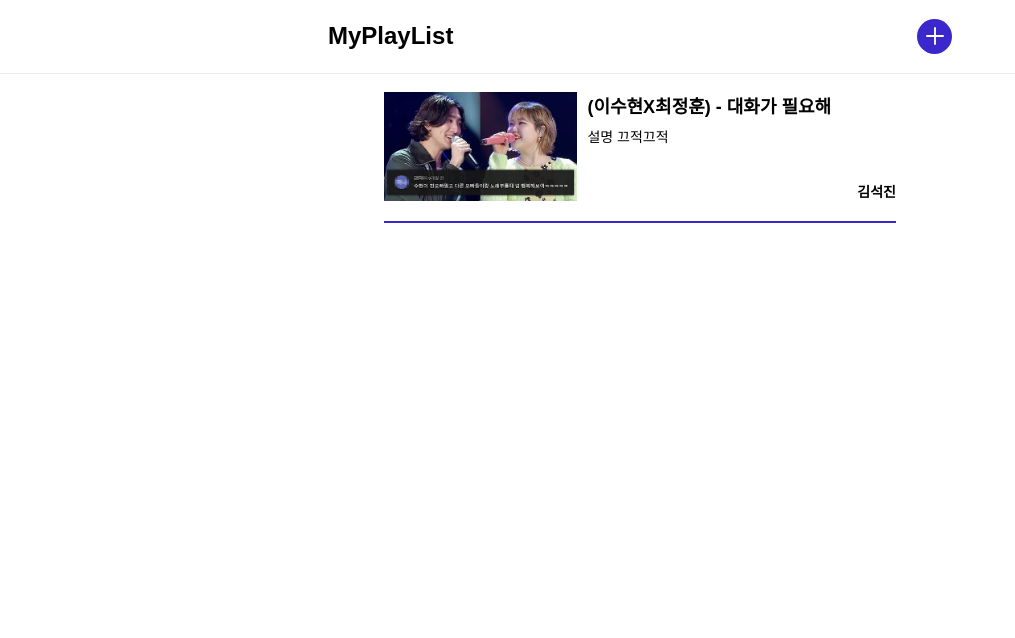
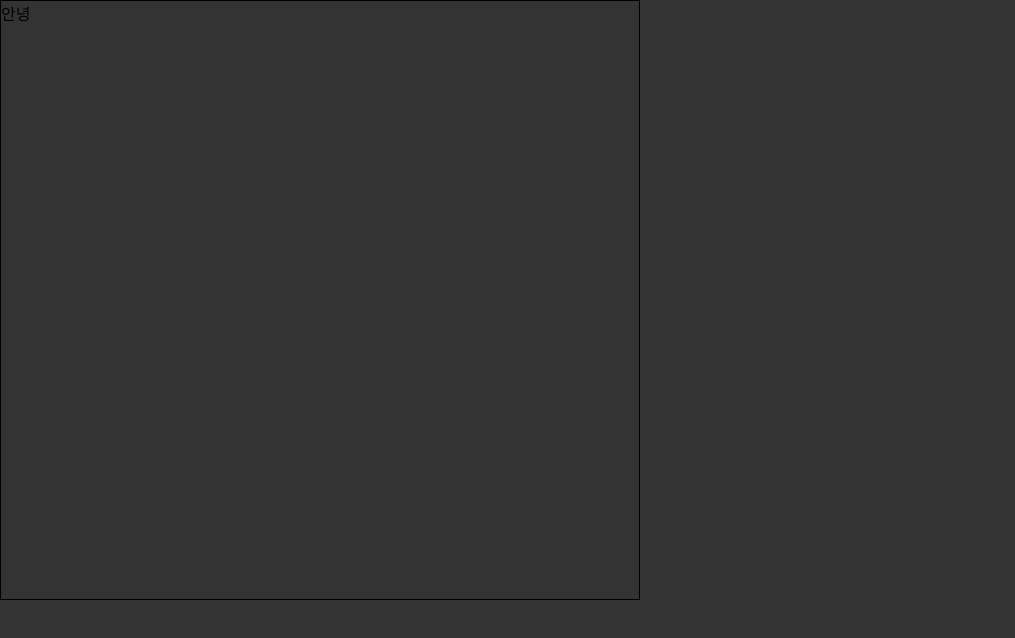
Before and after one commit to SEOKKAMONI/My-PlayList, a React (Create React App) app: page /modal in a window 1280 px wide. Shown: the top 638 px of the page, without its empty margins (0-1015 px from the left). Built offline with nearby package versions, Linux system fonts and the light colour scheme.

Commit message:
ADD :: Modal Link Router 연결

```diff
--- a/src/App.tsx
+++ b/src/App.tsx
@@ -7,6 +7,7 @@ export default function App() {
     <BrowserRouter>
       <Routes>
         <Route path="*" element={<P.Main />} />
+        <Route path="/modal" element={<P.AddPlayList />} />
       </Routes>
     </BrowserRouter>
   );
--- a/src/Components/Button/AddButton/index.tsx
+++ b/src/Components/Button/AddButton/index.tsx
@@ -1,11 +1,14 @@
 import React from 'react';
 import ArrowImg from 'Assets/Svg/Arrow.svg';
+import { Link } from 'react-router-dom';
 import * as S from './style';
 
 export default function AddButton() {
   return (
-    <S.AddButton>
-      <S.ArrowImg src={ArrowImg} />
-    </S.AddButton>
+    <Link to="/modal">
+      <S.AddButton>
+        <S.ArrowImg src={ArrowImg} />
+      </S.AddButton>
+    </Link>
   );
 }
--- /dev/null
+++ b/src/Pages/AddPlayList.tsx
@@ -0,0 +1,6 @@
+import React from 'react';
+import Modal from '../Components/Modal/index';
+
+export default function AddPlayList() {
+  return <Modal />;
+}
--- a/src/Pages/index.tsx
+++ b/src/Pages/index.tsx
@@ -1 +1,2 @@
 export { default as Main } from './Main';
+export { default as AddPlayList } from './AddPlayList';
```
